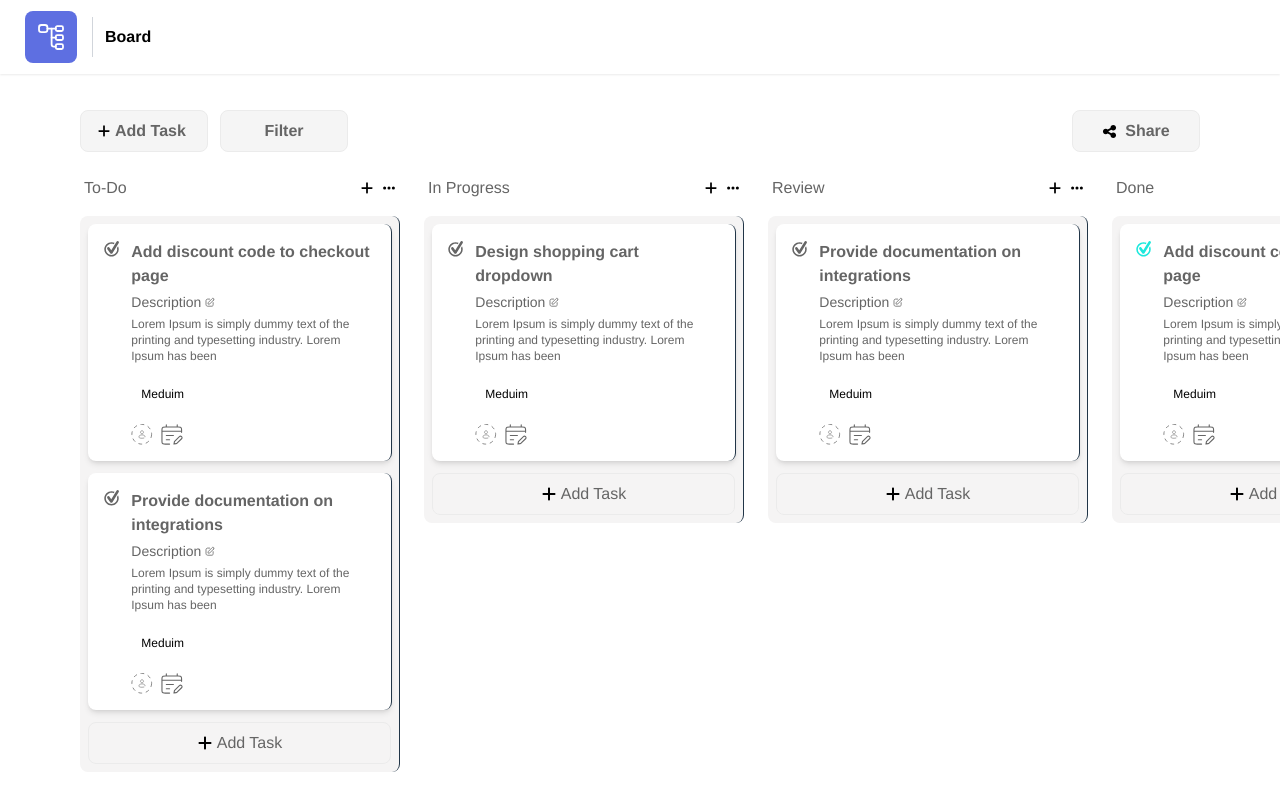
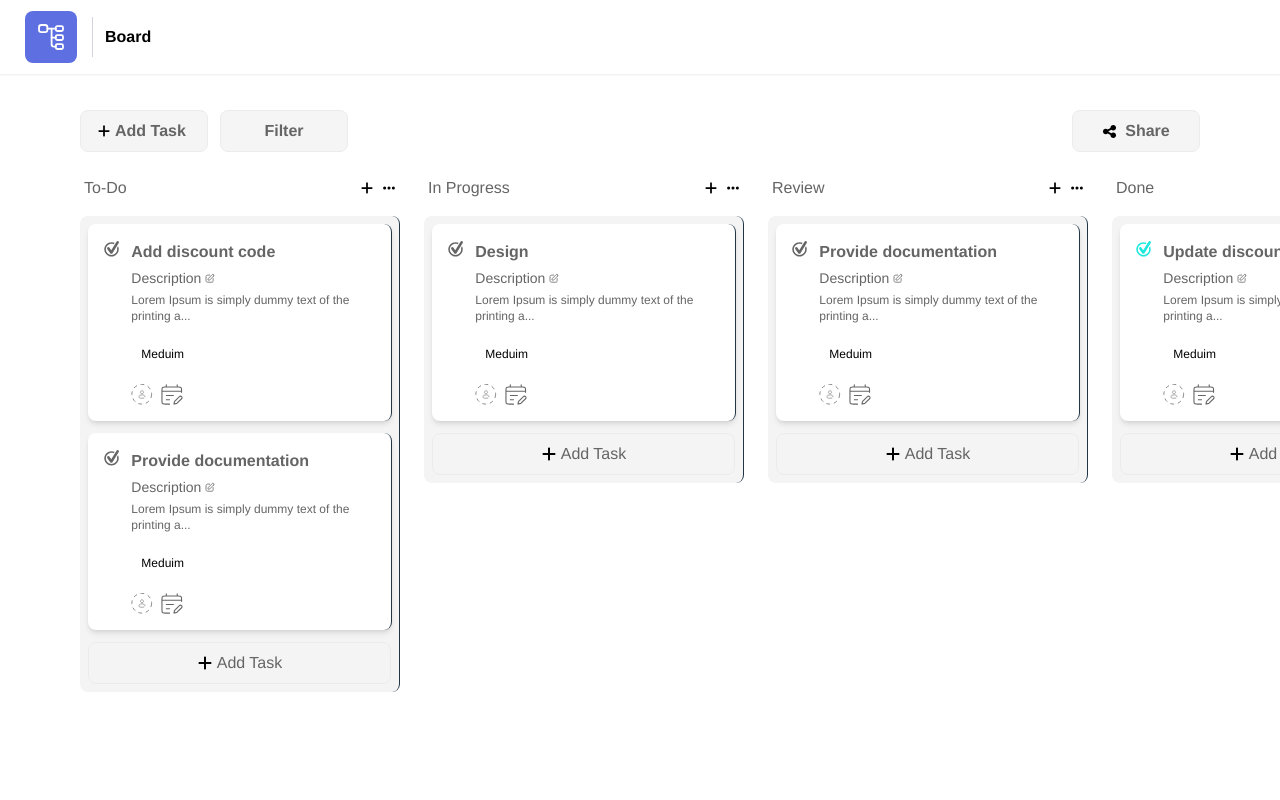
Before and after one commit to SafaeQ/vue_task_board, a Vue app: page / in a window 1280 px wide. Shown: the top 800 px of the page. Built offline with nearby package versions, Linux system fonts and the light colour scheme.

Commit message:
truncate the task description

```diff
--- a/src/components/BoardTask.vue
+++ b/src/components/BoardTask.vue
@@ -92,7 +92,7 @@
           </svg>
         </div>
         <span class="text-dimGray font-normal text-xs">{{
-          task.description
+          truncateDescription(task.description)
         }}</span>
         <div class="flex flex-row gap-2 w-full py-4">
           <!-- Task Status -->
@@ -275,6 +275,14 @@
     toggleDropdown() {
       this.showDropdown = !this.showDropdown;
     },
+    truncateDescription(description) {
+      const maxLength = 50;
+      if (description.length <= maxLength) {
+        return description;
+      } else {
+        return description.slice(0, maxLength) + "...";
+      }
+    },
   },
   computed: {
     getPosition() {
--- a/src/store/index.js
+++ b/src/store/index.js
@@ -11,7 +11,7 @@
                 tasks: [
                     {
                         id: 654654,
-                        title: "Add discount code to checkout page",
+                        title: "Add discount code",
                         date: "2023-06-22",
                         type: "Feature Request",
                         status: "To-Do",
@@ -20,7 +20,7 @@
                     },
                     {
                         id: 145687,
-                        title: "Provide documentation on integrations",
+                        title: "Provide documentation",
                         date: "2023-07-53",
                         status: "To-Do",
                         description:
@@ -35,7 +35,7 @@
                 tasks: [
                     {
                         id: 646545,
-                        title: "Design shopping cart dropdown",
+                        title: "Design",
                         date: "2023-01-25",
                         type: "Design",
                         status: "In-Progress",
@@ -51,7 +51,7 @@
                 tasks: [
                     {
                         id: 956746,
-                        title: "Provide documentation on integrations",
+                        title: "Provide documentation",
                         date: "2023-06-18",
                         status: "Review",
                         description:
@@ -66,7 +66,7 @@
                 tasks: [
                     {
                         id: 456546,
-                        title: "Add discount code to checkout page",
+                        title: "Update discount code",
                         date: "2023-06-27",
                         type: "Feature Request",
                         status: "Done",
```
